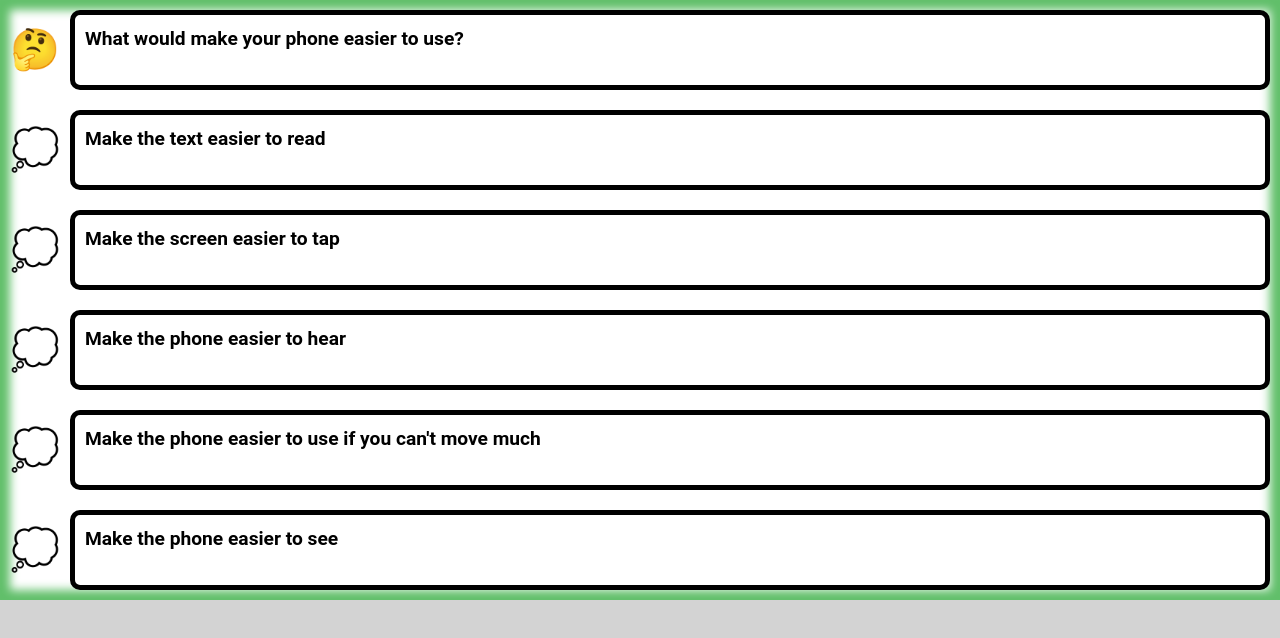
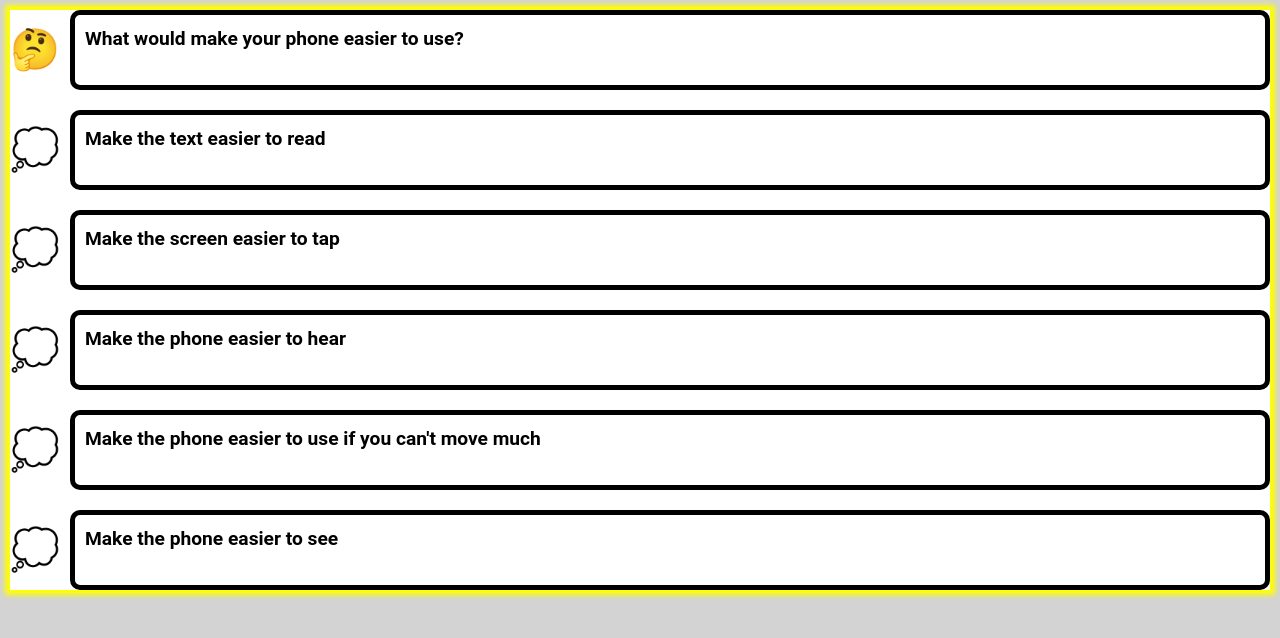
Before and after one commit to tag-edb/accessibility-guide, a website built with Vite: page index.html in a window 1280 px wide. Built offline with nearby package versions, Linux system fonts and the light colour scheme.

Commit message:
Adjust glow

```diff
--- a/src/index.css
+++ b/src/index.css
@@ -80,9 +80,25 @@ app-main h1 {
   border: none;
 }
 
-app-main .choicelist.current {
-  background: white;
-  box-shadow: inset 0px 0px 10px 10px #61bf6a;
+app-main .choicelist {
+  position: relative;
+}
+
+app-main .choicelist::before {
+  content: "";
+  display: block;
+  position: absolute;
+  top: 10px;
+  left: 10px;
+  bottom: 10px;
+  right: 10px;
+  background-color: lightgray;
+  transition: background-color var(--animation-unit);
+}
+
+app-main .choicelist.current::before {
+  box-shadow: 0px 0px 5px 5px yellow;
+  background-color: white;
 }
 
 app-main button {
```
